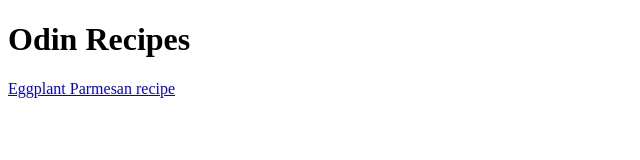
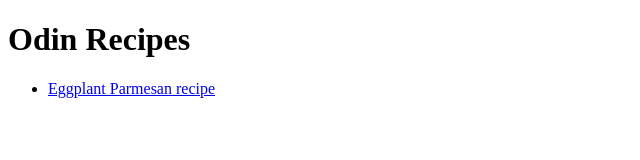
Before and after one commit to digvijay-ship-it/Diggi-recipes, a plain HTML site: page index.html in a window 1280 px wide. Shown: the whole page, without its empty margins (0-640 px from the left). Drawn offline with Linux system fonts and the light colour scheme.

Commit message:
link show as unorder List

```diff
--- a/index.html
+++ b/index.html
@@ -1,11 +1,18 @@
 <!DOCTYPE html>
 <html lang="en">
+
 <head>
     <meta charset="utf-8">
     <title>Odin Recipes</title>
 </head>
+
 <body>
     <h1>Odin Recipes</h1>
+    <ul>
+        <li>
             <a href="/recipes/Eggplant_Parmesan.html">Eggplant Parmesan recipe</a>
+        </li>
+    </ul>
 </body>
+
 </html>
```
Lines whose indentation alone changed are shown as unchanged.
